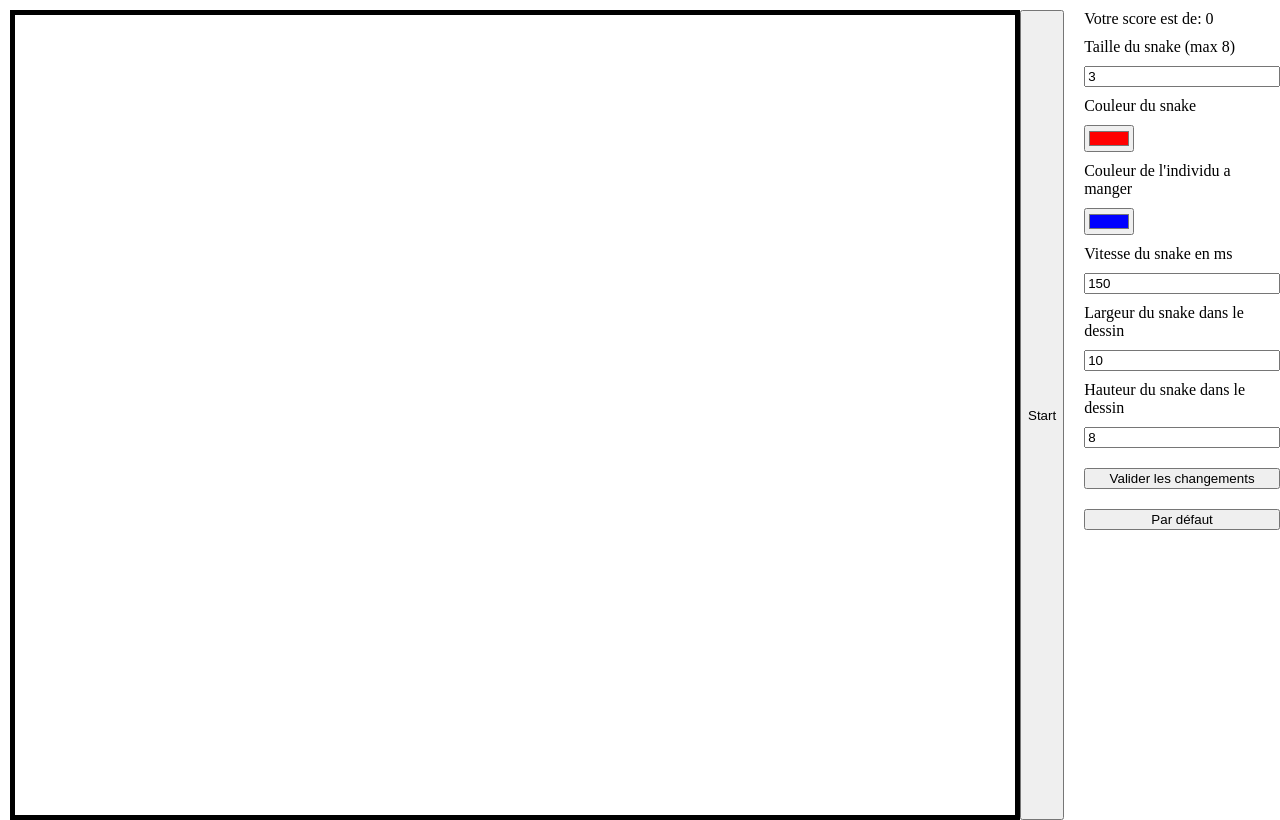
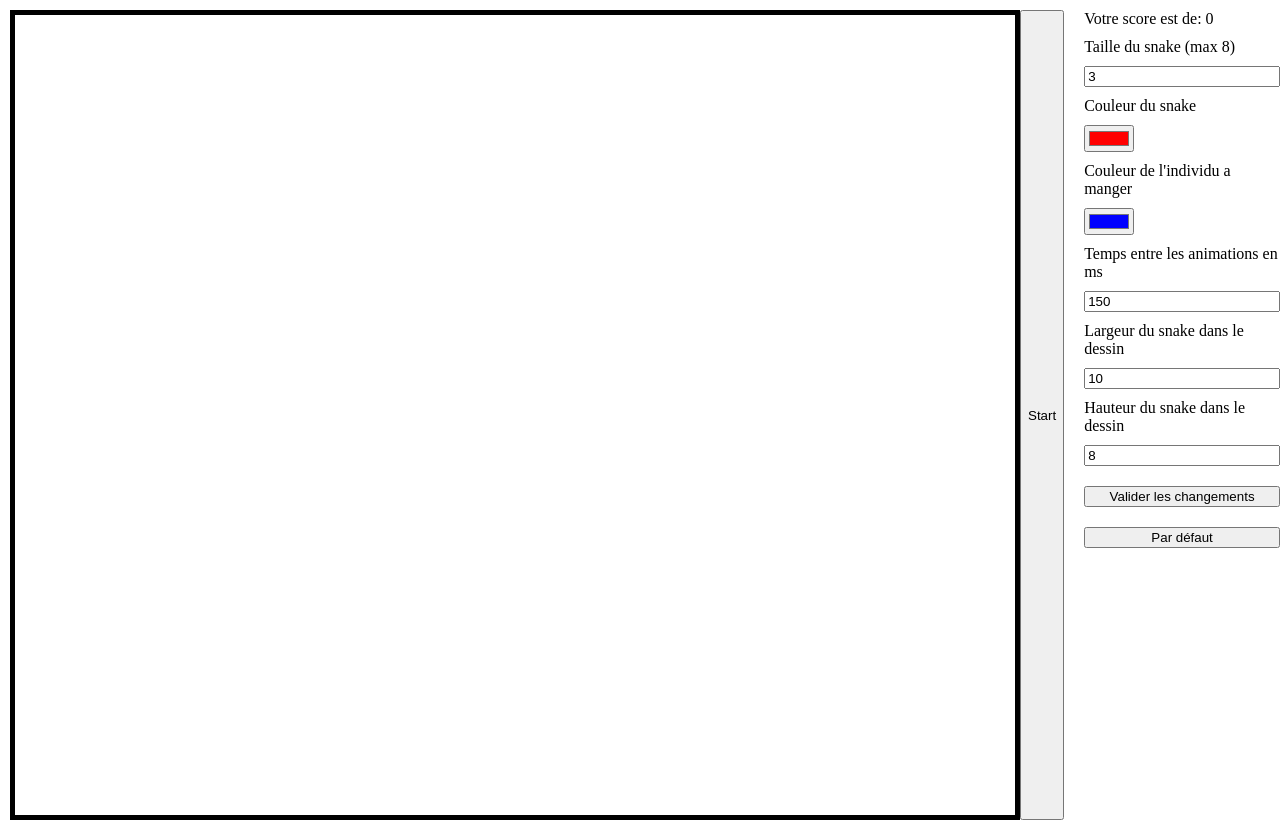
Before and after one commit to LEVASSEUR-Romain/snake_TS, a website: page index.html in a window 1280 px wide. Drawn offline with Linux system fonts and the light colour scheme.

Commit message:
Last Vesion Update html posibility

```diff
--- a/index.html
+++ b/index.html
@@ -18,7 +18,7 @@
       <input type="color" id="colorSnake" />
       <label for="colorMiam">Couleur de l'individu a manger</label>
       <input type="color" id="colorMiam" />
-      <label for="speed">Vitesse du snake en ms</label>
+      <label for="speed">Temps entre les animations en ms</label>
       <input type="number" id="speed" />
       <label for="widthSnake">Largeur du snake dans le dessin</label>
       <input type="number" id="widthSnake" />
```
